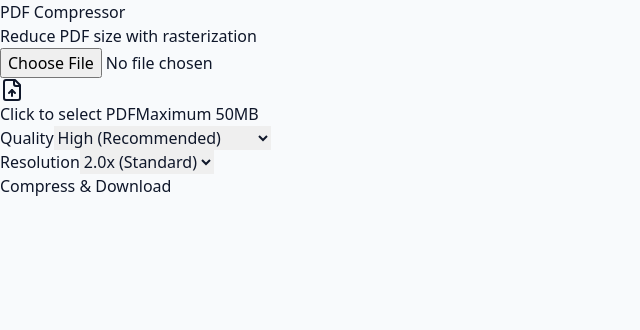
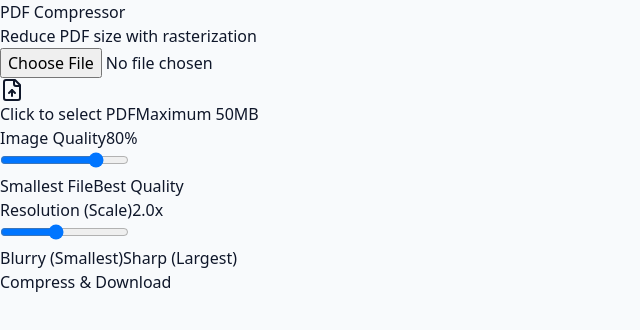
Before and after one commit to Benedict-CS/pdf-compress, a React (Vite) app in the folder frontend/: page / in a window 1280 px wide. Shown: the top 330 px of the page, without its empty margins (0-640 px from the left). Built offline with nearby package versions, Linux system fonts and the light colour scheme.

Commit message:
UI Update: Add granular slider controls for Image Quality and Resolution

```diff
--- a/frontend/src/App.tsx
+++ b/frontend/src/App.tsx
@@ -97,30 +97,41 @@ function App() {
           </div>
 
           {/* Settings */}
-          <div className="grid grid-cols-2 gap-4">
+          <div className="space-y-4">
             <div>
-              <label className="block text-xs font-semibold text-slate-500 uppercase mb-1">Quality</label>
-              <select
+              <div className="flex justify-between items-center mb-1">
+                <label className="text-xs font-semibold text-slate-500 uppercase">Image Quality</label>
+                <span className="text-xs font-bold text-blue-600">{Math.round(quality * 100)}%</span>
+              </div>
+              <input
+                type="range"
+                min="0.1" max="1.0" step="0.05"
                 value={quality}
                 onChange={(e) => setQuality(Number(e.target.value))}
-                className="w-full bg-slate-100 border-none rounded-lg p-2 text-sm focus:ring-2 focus:ring-blue-500"
-              >
-                <option value={0.6}>Balanced (Smaller)</option>
-                <option value={0.8}>High (Recommended)</option>
-                <option value={1.0}>Original (No compression)</option>
-              </select>
+                className="w-full h-2 bg-slate-200 rounded-lg appearance-none cursor-pointer accent-blue-600"
+              />
+              <div className="flex justify-between text-[10px] text-slate-400 mt-1">
+                <span>Smallest File</span>
+                <span>Best Quality</span>
+              </div>
             </div>
+
             <div>
-              <label className="block text-xs font-semibold text-slate-500 uppercase mb-1">Resolution</label>
-              <select
+              <div className="flex justify-between items-center mb-1">
+                <label className="text-xs font-semibold text-slate-500 uppercase">Resolution (Scale)</label>
+                <span className="text-xs font-bold text-blue-600">{scale.toFixed(1)}x</span>
+              </div>
+              <input
+                type="range"
+                min="0.5" max="4.0" step="0.5"
                 value={scale}
                 onChange={(e) => setScale(Number(e.target.value))}
-                className="w-full bg-slate-100 border-none rounded-lg p-2 text-sm focus:ring-2 focus:ring-blue-500"
-              >
-                <option value={1.5}>1.5x (Fast)</option>
-                <option value={2.0}>2.0x (Standard)</option>
-                <option value={3.0}>3.0x (Retina)</option>
-              </select>
+                className="w-full h-2 bg-slate-200 rounded-lg appearance-none cursor-pointer accent-blue-600"
+              />
+              <div className="flex justify-between text-[10px] text-slate-400 mt-1">
+                <span>Blurry (Smallest)</span>
+                <span>Sharp (Largest)</span>
+              </div>
             </div>
           </div>
 
```
